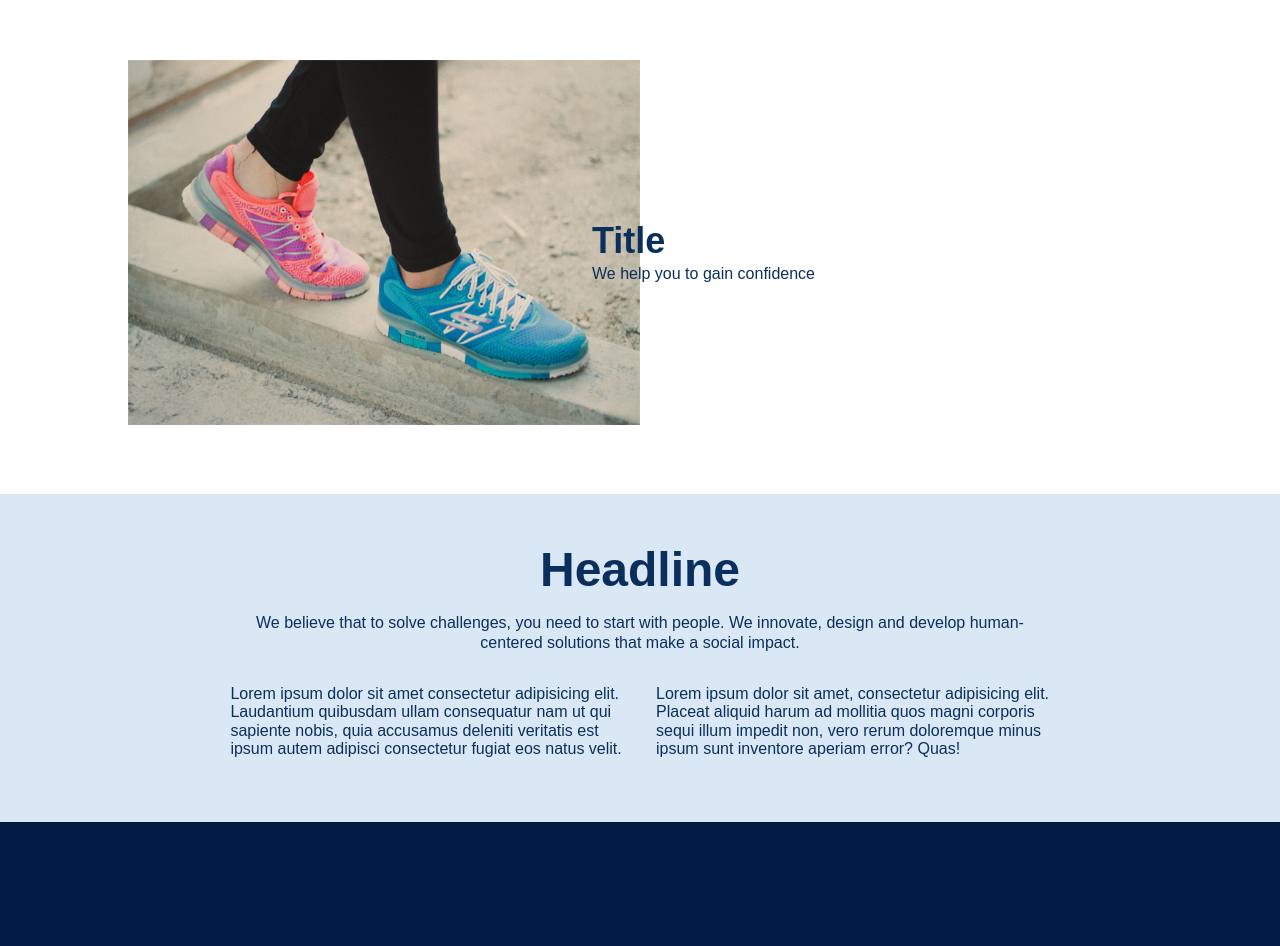
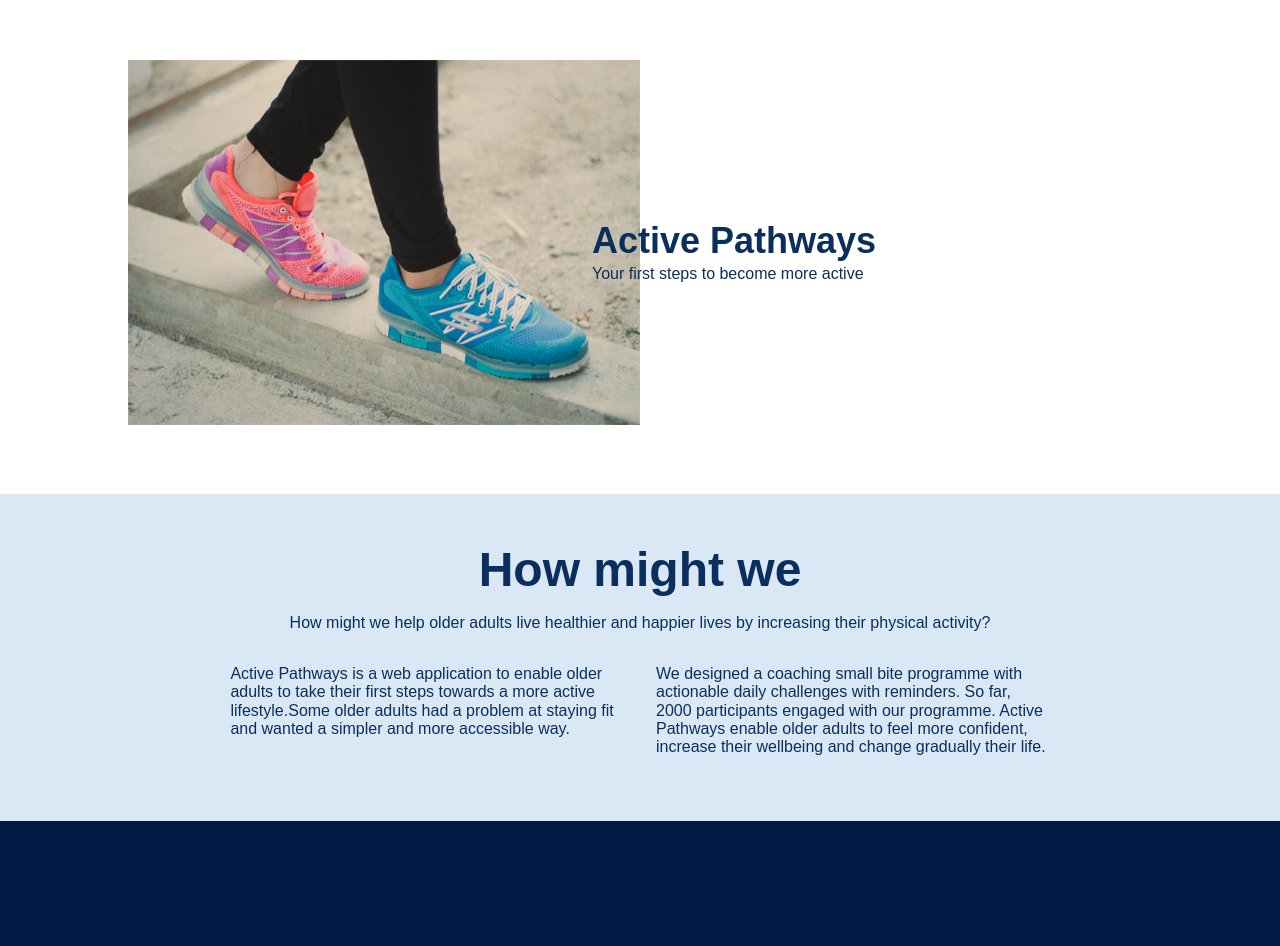
Before and after one commit to javierorange/si-for-social-impact, a plain HTML site: page active_pathways.html in a window 1280 px wide. Shown: the part 92-1038 px from the top of the page. Drawn offline with Linux system fonts and the light colour scheme.

Commit message:
Add copy to activepathways
replace activepathways challenge page copy with real copy

```diff
--- a/active_pathways.html
+++ b/active_pathways.html
@@ -32,26 +32,25 @@
                 <img src="images/challenge-details/challenge1.jpg" alt="">
             </div>
             <div class="fl w-100 w-50-ns pt6-ns nl5-ns pa3 nt6 nt1-m nt1-l">
-                <h3 class="f2 mb1">Title</h3>
-                <p class="pt0 mt0">We help you to gain   confidence</p>
+                <h3 class="f2 mb1">Active Pathways</h3>
+                <p class="pt0 mt0">Your first steps to become more active</p>
             </div>
         </div>
     </section>
 
     <!-- APPROACH SECTION START -->
     <section class="approach cf w-100 ph0 ph6-l pb5 avenir">
-        <h3 class="tc f2 f1-m f1-l mb3">Headline</h3>
+        <h3 class="tc f2 f1-m f1-l mb3">How might we</h3>
         <p class="w-80 tc ma0 center mb4 lh-title">
-            We believe that to solve challenges, you need to start
-            with people. We innovate, design and develop
-            human-centered solutions that make a social impact.
+            How might we help older adults live healthier and happier lives by increasing their physical activity?
         </p>
         <div class="cf w-80 center">
             <div class="fl w-50 pr3">
-                Lorem ipsum dolor sit amet consectetur adipisicing elit. Laudantium quibusdam ullam consequatur nam ut qui sapiente nobis, quia accusamus deleniti veritatis est ipsum autem adipisci consectetur fugiat eos natus velit.
+              Active Pathways is a web application to enable older adults to take their first steps towards a more active lifestyle.Some older adults had a problem at staying fit and wanted a simpler and more accessible way.
             </div>
             <div class="fl w-50 pl3">
-                Lorem ipsum dolor sit amet, consectetur adipisicing elit. Placeat aliquid harum ad mollitia quos magni corporis sequi illum impedit non, vero rerum doloremque minus ipsum sunt inventore aperiam error? Quas!
+              We designed a coaching small bite programme with actionable daily challenges with reminders.
+So far, 2000 participants engaged with our programme. Active Pathways enable older adults to feel more confident, increase their wellbeing and change gradually their life.
             </div>
         </div>
     </section>
```
